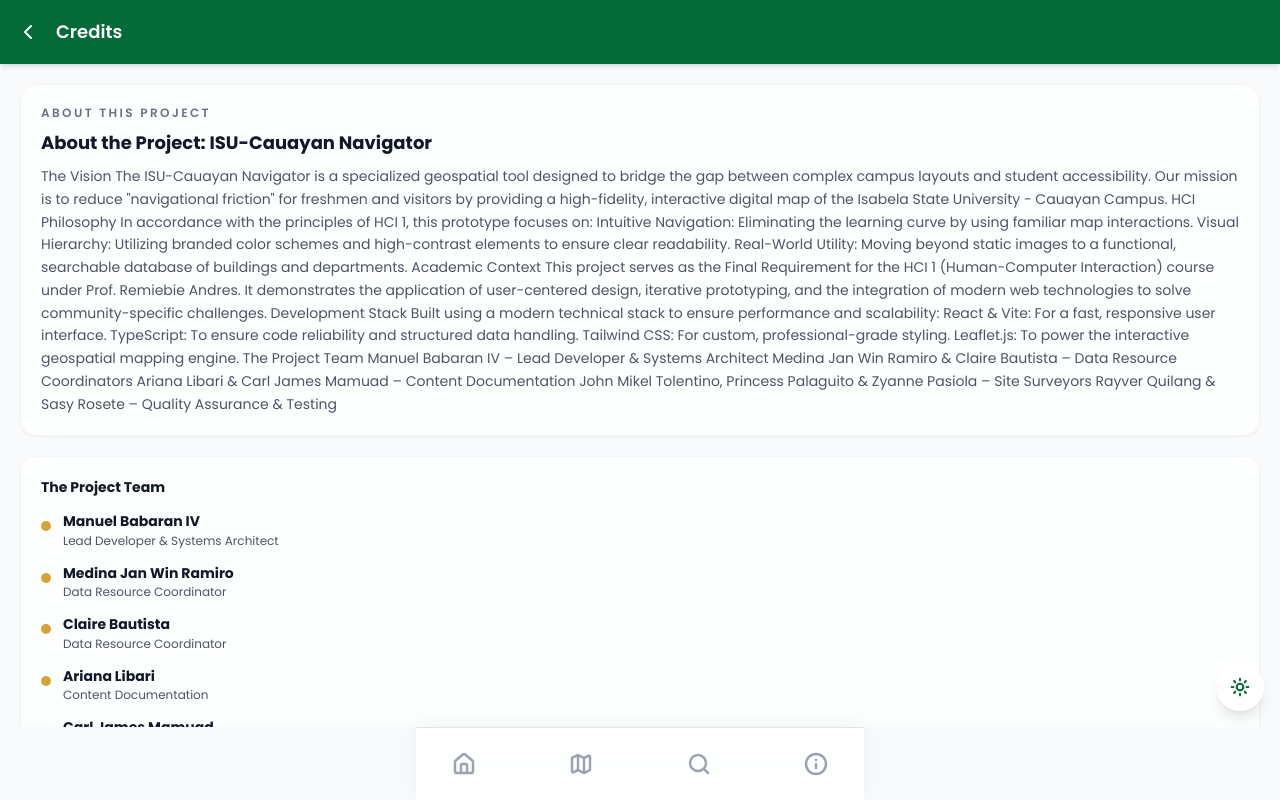
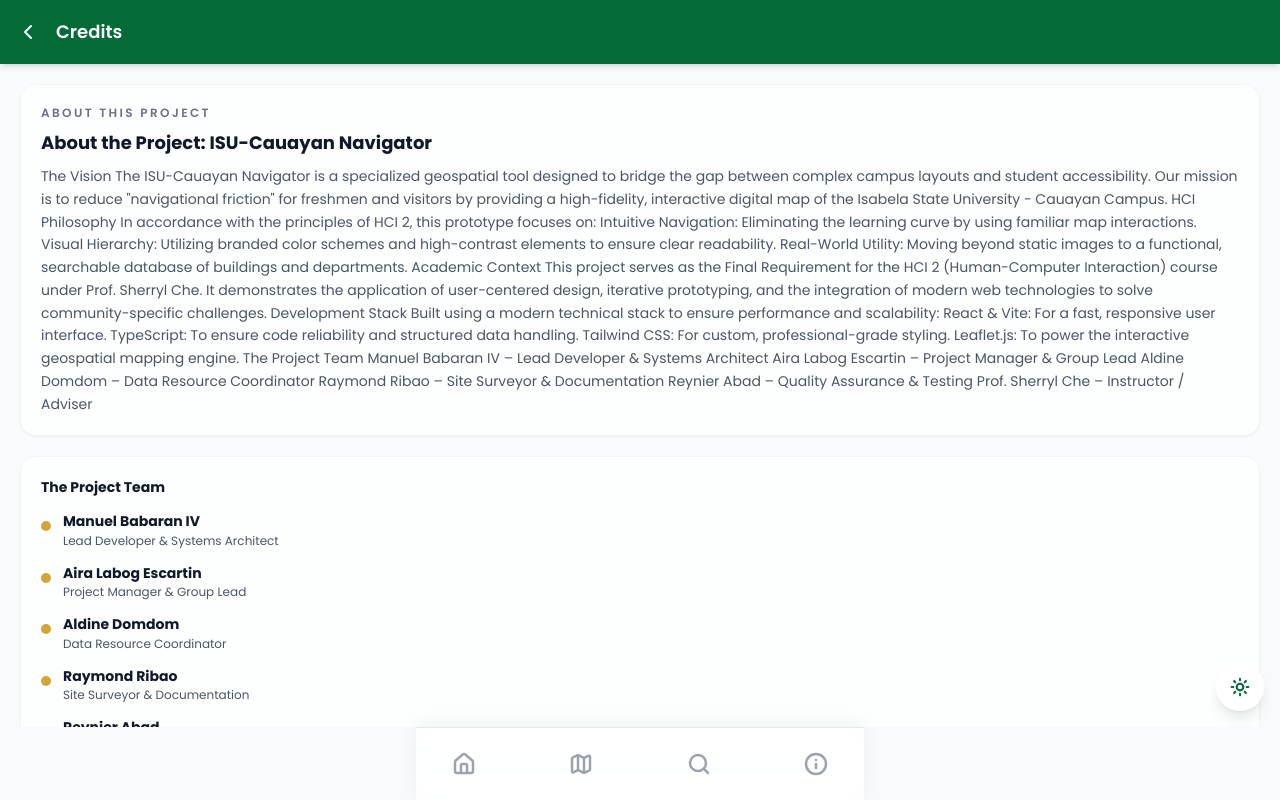
Before and after one commit to PlayaMannyB/ISU-Cauayan-Navigator, a React (Vite) app: page /credit in a window 1280 px wide. Built offline with nearby package versions, Linux system fonts and the light colour scheme.

Commit message:
Update campusCredit.ts

```diff
--- a/src/data/campusCredit.ts
+++ b/src/data/campusCredit.ts
@@ -15,12 +15,12 @@
     'The Vision\n' +
     'The ISU-Cauayan Navigator is a specialized geospatial tool designed to bridge the gap between complex campus layouts and student accessibility. Our mission is to reduce "navigational friction" for freshmen and visitors by providing a high-fidelity, interactive digital map of the Isabela State University - Cauayan Campus.\n\n' +
     'HCI Philosophy\n' +
-    'In accordance with the principles of HCI 1, this prototype focuses on:\n\n' +
+    'In accordance with the principles of HCI 2, this prototype focuses on:\n\n' +
     'Intuitive Navigation: Eliminating the learning curve by using familiar map interactions.\n\n' +
     'Visual Hierarchy: Utilizing branded color schemes and high-contrast elements to ensure clear readability.\n\n' +
     'Real-World Utility: Moving beyond static images to a functional, searchable database of buildings and departments.\n\n' +
     'Academic Context\n' +
-    'This project serves as the Final Requirement for the HCI 1 (Human-Computer Interaction) course under Prof. Remiebie Andres. It demonstrates the application of user-centered design, iterative prototyping, and the integration of modern web technologies to solve community-specific challenges.\n\n' +
+    'This project serves as the Final Requirement for the HCI 2 (Human-Computer Interaction) course under Prof. Sherryl Che. It demonstrates the application of user-centered design, iterative prototyping, and the integration of modern web technologies to solve community-specific challenges.\n\n' +
     'Development Stack\n' +
     'Built using a modern technical stack to ensure performance and scalability:\n\n' +
     'React & Vite: For a fast, responsive user interface.\n\n' +
@@ -29,21 +29,17 @@
     'Leaflet.js: To power the interactive geospatial mapping engine.\n\n' +
     'The Project Team\n' +
     'Manuel Babaran IV – Lead Developer & Systems Architect\n\n' +
-    'Medina Jan Win Ramiro & Claire Bautista – Data Resource Coordinators\n\n' +
-    'Ariana Libari & Carl James Mamuad – Content Documentation\n\n' +
-    'John Mikel Tolentino, Princess Palaguito & Zyanne Pasiola – Site Surveyors\n\n' +
-    'Rayver Quilang & Sasy Rosete – Quality Assurance & Testing',
+    'Aira Labog Escartin – Project Manager & Group Lead\n\n' +
+    'Aldine Domdom – Data Resource Coordinator\n\n' +
+    'Raymond Ribao – Site Surveyor & Documentation\n\n' +
+    'Reynier Abad – Quality Assurance & Testing\n\n' +
+    'Prof. Sherryl Che – Instructor / Adviser',
   people: [
     { name: 'Manuel Babaran IV', role: 'Lead Developer & Systems Architect' },
-    { name: 'Medina Jan Win Ramiro', role: 'Data Resource Coordinator' },
-    { name: 'Claire Bautista', role: 'Data Resource Coordinator' },
-    { name: 'Ariana Libari', role: 'Content Documentation' },
-    { name: 'Carl James Mamuad', role: 'Content Documentation' },
-    { name: 'John Mikel Tolentino', role: 'Site Surveyor' },
-    { name: 'Princess Palaguito', role: 'Site Surveyor' },
-    { name: 'Zyanne Pasiola', role: 'Site Surveyor' },
-    { name: 'Rayver Quilang', role: 'Quality Assurance & Testing' },
-    { name: 'Sasy Rosete', role: 'Quality Assurance & Testing' },
-    { name: 'Prof. Remiebie Andres', role: 'Instructor / Adviser' }
+    { name: 'Aira Labog Escartin', role: 'Project Manager & Group Lead' },
+    { name: 'Aldine Domdom', role: 'Data Resource Coordinator' },
+    { name: 'Raymond Ribao', role: 'Site Surveyor & Documentation' },
+    { name: 'Reynier Abad', role: 'Quality Assurance & Testing' },
+    { name: 'Prof. Sherryl Che', role: 'Instructor / Adviser' }
   ]
 };
```
